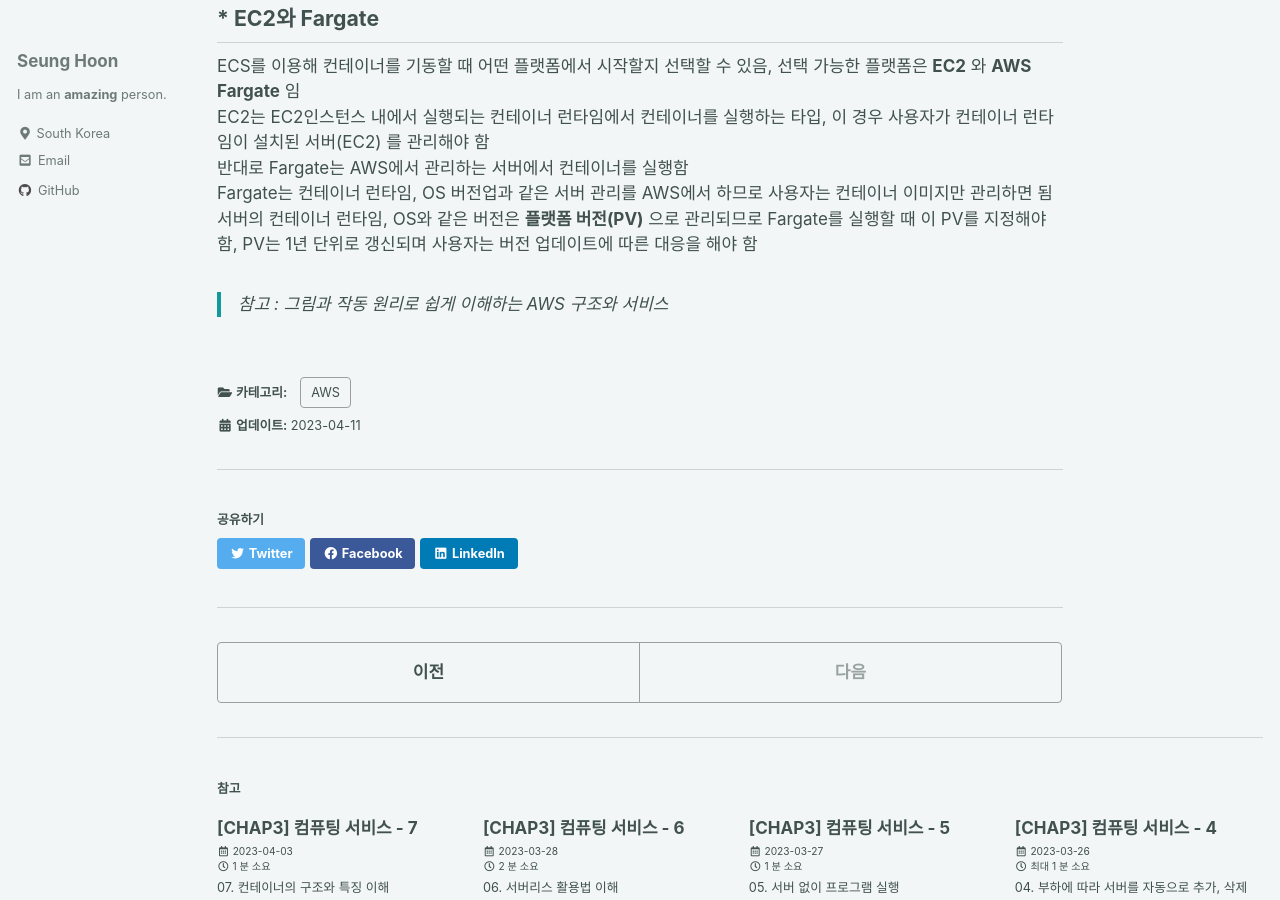
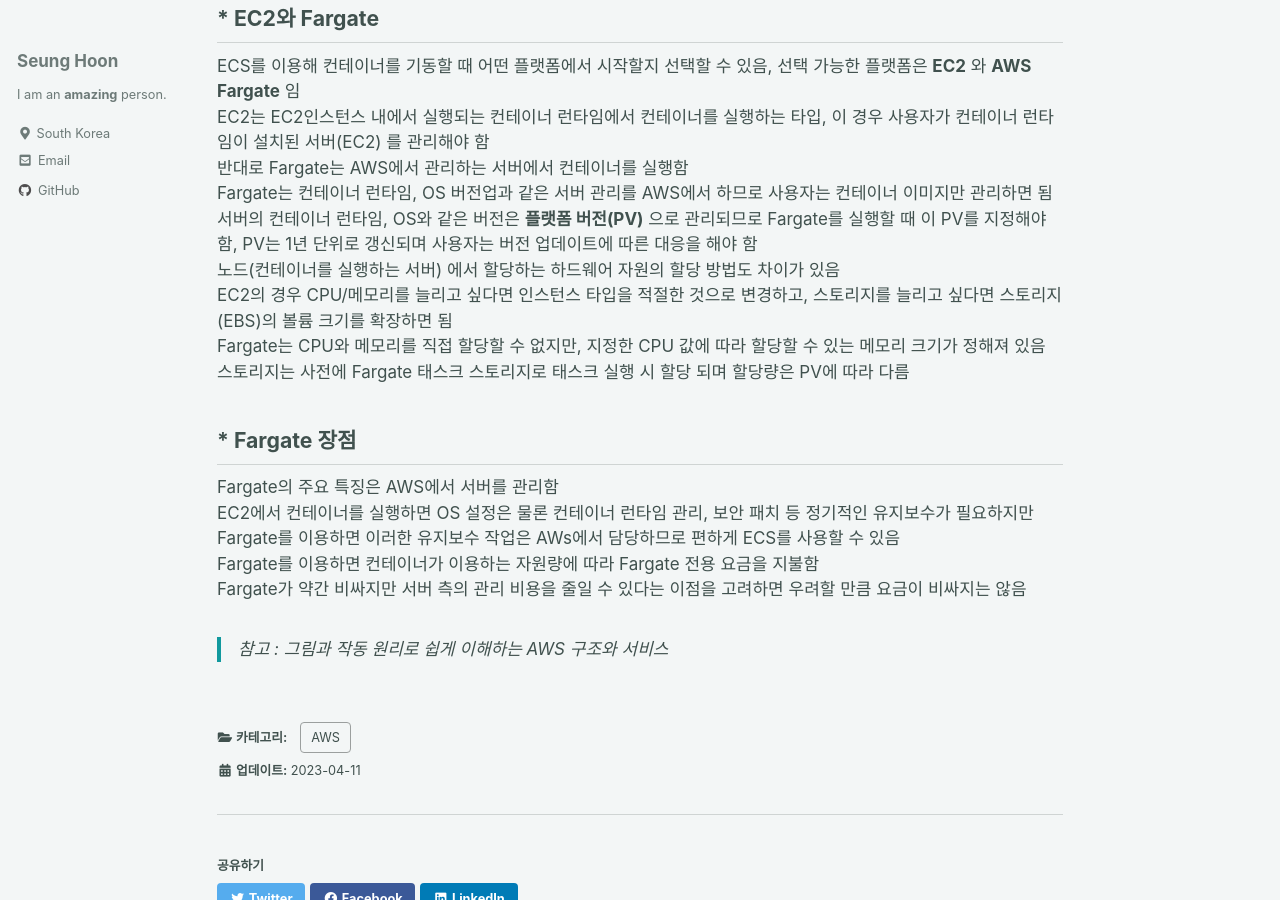
Before and after one commit to ibk01161/ibk01161.github.io, a Jekyll site: the page built from _posts/2023-04-11-aws3_08.md, in a window 1280 px wide and 900 px high, scrolled down 551 px. Built offline with Jekyll 4.4.1, drawn with Linux system fonts in a browser that asks for light colours; cached includes are drawn as plain includes.

Commit message:
Add Post

```diff
--- a/_posts/2023-04-11-aws3_08.md
+++ b/_posts/2023-04-11-aws3_08.md
@@ -22,7 +22,19 @@ EC2는 EC2인스턴스 내에서 실행되는 컨테이너 런타임에서 컨
 반대로 Fargate는 AWS에서 관리하는 서버에서 컨테이너를 실행함
 Fargate는 컨테이너 런타임, OS 버전업과 같은 서버 관리를 AWS에서 하므로 사용자는 컨테이너 이미지만 관리하면 됨
 서버의 컨테이너 런타임, OS와 같은 버전은 **플랫폼 버전(PV)** 으로 관리되므로 Fargate를 실행할 때 이 PV를 지정해야 함, PV는 1년 단위로 갱신되며 사용자는 버전 업데이트에 따른 대응을 해야 함
+노드(컨테이너를 실행하는 서버) 에서 할당하는 하드웨어 자원의 할당 방법도 차이가 있음
+EC2의 경우 CPU/메모리를 늘리고 싶다면 인스턴스 타입을 적절한 것으로 변경하고, 스토리지를 늘리고 싶다면 스토리지(EBS)의 볼륨 크기를 확장하면 됨
+Fargate는 CPU와 메모리를 직접 할당할 수 없지만, 지정한 CPU 값에 따라 할당할 수 있는 메모리 크기가 정해져 있음
+스토리지는 사전에 Fargate 태스크 스토리지로 태스크 실행 시 할당 되며 할당량은 PV에 따라 다름
 
+
+## * Fargate 장점
+
+Fargate의 주요 특징은 AWS에서 서버를 관리함
+EC2에서 컨테이너를 실행하면 OS 설정은 물론 컨테이너 런타임 관리, 보안 패치 등 정기적인 유지보수가 필요하지만
+Fargate를 이용하면 이러한 유지보수 작업은 AWs에서 담당하므로 편하게 ECS를 사용할 수 있음
+Fargate를 이용하면 컨테이너가 이용하는 자원량에 따라 Fargate 전용 요금을 지불함
+Fargate가 약간 비싸지만 서버 측의 관리 비용을 줄일 수 있다는 이점을 고려하면 우려할 만큼 요금이 비싸지는 않음
 
 
 
```
